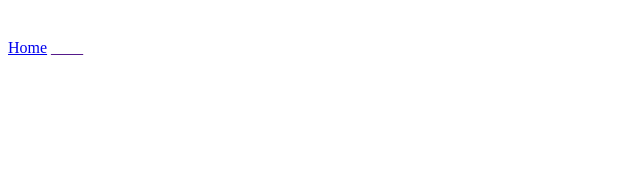
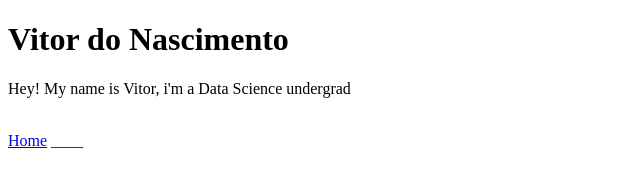
Before and after one commit to vitor-n/lab-dataviz, a plain HTML site: page index.html in a window 1280 px wide. Shown: the whole page, without its empty margins (0-640 px from the left). Drawn offline with Linux system fonts and the light colour scheme.

Commit message:
Update page title and header

```diff
--- a/index.html
+++ b/index.html
@@ -13,7 +13,7 @@
 <head> <!-- Start of "head" section  -->
     <meta charset="UTF-8">
     <meta name="viewport" content="width=device-width, initial-scale=1.0">
-    <title>  <!-- Set your page's title here  --> </title>
+    <title>  Vitor do Nascimento: Personal Website and Portifolio </title>
 
 
     <!-- Next line is for Step 5, to link the stylesheet to the HTML page. We will use "link" for this  -->
@@ -29,10 +29,10 @@
 <body> <!-- Start of "body" section  -->
 
     <!-- <h1> (Heading 1) represents the main heading of a webpage or a section.-->
-    <h1> <!-- Write your name here  --></h1>
+    <h1> Vitor do Nascimento </h1>
 
     <!-- <p> (Paragraph) represents a paragraph of text.-->
-    <p> <!-- Write your description here  --></p>
+    <p> Hey! My name is Vitor, i'm a Data Science undergrad </p>
 
     <!-- <img> (Image) tag is used to display images.-->
     <img src="" alt="">
```
